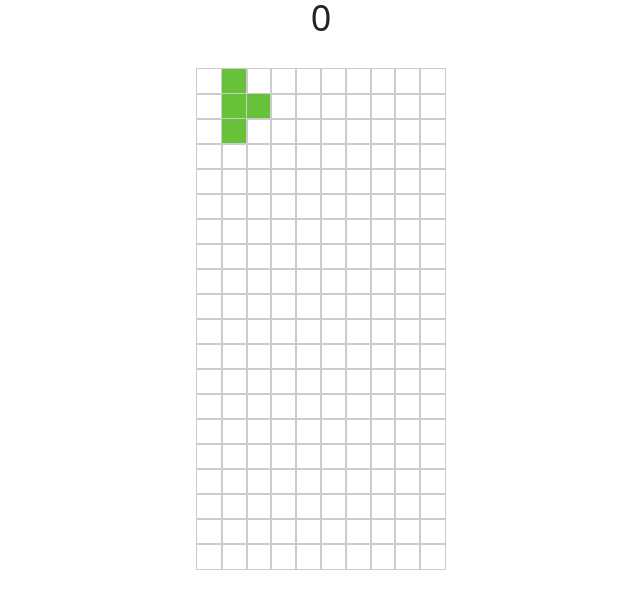
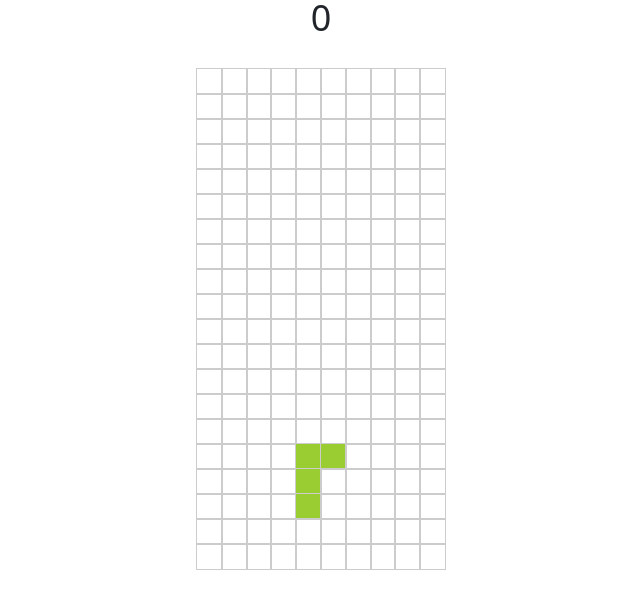
Before and after one commit to aquabuz/tetris, a website built with webpack: page src/index.html in a window 1280 px wide. Shown: the whole page, without its empty margins (319-959 px from the left). Built offline with nearby package versions, Linux system fonts and the light colour scheme.

```diff
--- a/src/css/style.scss
+++ b/src/css/style.scss
@@ -32,6 +32,26 @@
 	}
 }
 
+.square {
+	background-color: steelblue;
+}
+
+.bar {
+	background-color: salmon;
+}
+
 .tree {
-	background-color: #67c23a;
+	background-color: seagreen;
 }
+
+.zee {
+	background-color: wheat;
+}
+
+.elLeft {
+	background-color: violet;
+}
+
+.elRight {
+	background-color: yellowgreen;
+}
--- a/src/index.js
+++ b/src/index.js
@@ -1,5 +1,7 @@
 import 'bootstrap';
 import './css/index.scss';
+
+import BLOCKS from './js/blocks.js'
 
 // DOM
 const playground = document.querySelector(".playground > ul");
@@ -14,17 +16,8 @@
 let downInterval;
 let tempMovingItem;
 
-const BLOCKS = {
-    tree: [
-        [[2,1], [0,1], [1,0], [1,1]],
-        [[1,2], [0,1], [1,0], [1,1]],
-        [[1,2], [0,1], [2,1], [1,1]],
-        [[2,1], [1,2], [1,0], [1,1]],
-    ],
-}
-
 const movingItem = {
-    type: "tree",
+    type: "",
     direction: 3,
     top: 0,
     left: 0,
@@ -35,12 +28,10 @@
 // functions
 function init() {
     tempMovingItem = { ...movingItem };
-
     for (let i = 0; i < GAME_ROWS; i++) {
         prependNewLine()
     }
-
-    renderBlocks()
+    generaterBlock()
 }
 
 function prependNewLine() {
@@ -59,11 +50,9 @@
 function renderBlocks(moveType="") {
     const { type, direction, top, left } = tempMovingItem;
     const movingBlocks = document.querySelectorAll(".moving");
-
     movingBlocks.forEach(moving => {
         moving.classList.remove(type, "moving");
     })
-
     BLOCKS[type][direction].some(block => {
         const x = block[0] + left;
         const y = block[1] + top;
@@ -74,10 +63,10 @@
         } else {
             tempMovingItem = { ...movingItem }
             setTimeout(() => {
+                renderBlocks()
                 if (moveType === "top") {
                     seizeBlock()
                 }
-                renderBlocks();
             }, 0)
             return true;
         }
@@ -88,11 +77,32 @@
 }
 
 function seizeBlock() {
-    console.log("seize block");
+    const movingBlocks = document.querySelectorAll(".moving");
+    movingBlocks.forEach(moving => {
+        moving.classList.remove("moving");
+        moving.classList.add("seized");
+    })
+    generaterBlock()
+}
+
+function generaterBlock() {
+    clearInterval(downInterval);
+    downInterval =setInterval(() => {
+        moveBlock("top", 1)
+    }, duration);
+
+    const blockArray = Object.entries(BLOCKS);
+    const randomeIndex = Math.floor(Math.random() * blockArray.length);
+    movingItem.type = blockArray[randomeIndex][0];
+    movingItem.top = 0;
+    movingItem.left = 3;
+    movingItem.direction = 0;
+    tempMovingItem = { ...movingItem }
+    renderBlocks()
 }
 
 function checkEmpty(target) {
-    if (!target) {
+    if (!target || target.classList.contains("seized")) {
         return false;
     }
     return true;
@@ -109,6 +119,13 @@
     renderBlocks()
 }
 
+function dropBlock() {
+    clearInterval(downInterval);
+    downInterval = setInterval(() => {
+        moveBlock("top", 1)
+    }, 10);
+}
+
 // event handling
 document.addEventListener("keydown", e => {
     switch(e.keyCode) {
@@ -121,8 +138,11 @@
         case 40:
             moveBlock("top", 1);
             break;
+        case 38:
+            changeDirection();
+            break;
         case 32:
-            changeDirection();
+            dropBlock();
             break;
         default:
             break;
--- /dev/null
+++ b/src/js/blocks.js
@@ -0,0 +1,160 @@
+const BLOCKS = {
+    square: [
+        [
+            [0, 0],
+            [0, 1],
+            [1, 0],
+            [1, 1]
+        ],
+        [
+            [0, 0],
+            [0, 1],
+            [1, 0],
+            [1, 1]
+        ],
+        [
+            [0, 0],
+            [0, 1],
+            [1, 0],
+            [1, 1]
+        ],
+        [
+            [0, 0],
+            [0, 1],
+            [1, 0],
+            [1, 1]
+        ],
+    ],
+    bar: [
+        [
+            [1, 0],
+            [2, 0],
+            [3, 0],
+            [4, 0]
+        ],
+        [
+            [2, -1],
+            [2, 0],
+            [2, 1],
+            [2, 2]
+        ],
+        [
+            [1, 0],
+            [2, 0],
+            [3, 0],
+            [4, 0]
+        ],
+        [
+            [2, -1],
+            [2, 0],
+            [2, 1],
+            [2, 2]
+        ],
+    ],
+    tree: [
+        [
+            [1, 0],
+            [0, 1],
+            [1, 1],
+            [2, 1]
+        ],
+        [
+            [1, 0],
+            [0, 1],
+            [1, 1],
+            [1, 2]
+        ],
+        [
+            [2, 1],
+            [0, 1],
+            [1, 1],
+            [1, 2]
+        ],
+        [
+            [2, 1],
+            [1, 2],
+            [1, 1],
+            [1, 0]
+        ],
+    ],
+    zee: [
+        [
+            [0, 0],
+            [1, 0],
+            [1, 1],
+            [2, 1]
+        ],
+        [
+            [0, 1],
+            [1, 0],
+            [1, 1],
+            [0, 2]
+        ],
+        [
+            [0, 1],
+            [1, 1],
+            [1, 2],
+            [2, 2]
+        ],
+        [
+            [2, 0],
+            [2, 1],
+            [1, 1],
+            [1, 2]
+        ],
+    ],
+    elLeft: [
+        [
+            [0, 0],
+            [0, 1],
+            [1, 1],
+            [2, 1]
+        ],
+        [
+            [1, 0],
+            [1, 1],
+            [1, 2],
+            [0, 2]
+        ],
+        [
+            [0, 1],
+            [1, 1],
+            [2, 1],
+            [2, 2]
+        ],
+        [
+            [1, 0],
+            [2, 0],
+            [1, 1],
+            [1, 2]
+        ],
+    ],
+    elRight: [
+        [
+            [1, 0],
+            [2, 0],
+            [1, 1],
+            [1, 2]
+        ],
+        [
+            [0, 2],
+            [1, 0],
+            [1, 1],
+            [1, 2]
+        ],
+        [
+            [0, 2],
+            [1, 0],
+            [1, 1],
+            [1, 2]
+        ],
+        [
+            [0, 1],
+            [1, 1],
+            [2, 1],
+            [2, 2]
+        ],
+    ],
+}
+
+export default BLOCKS;
```
